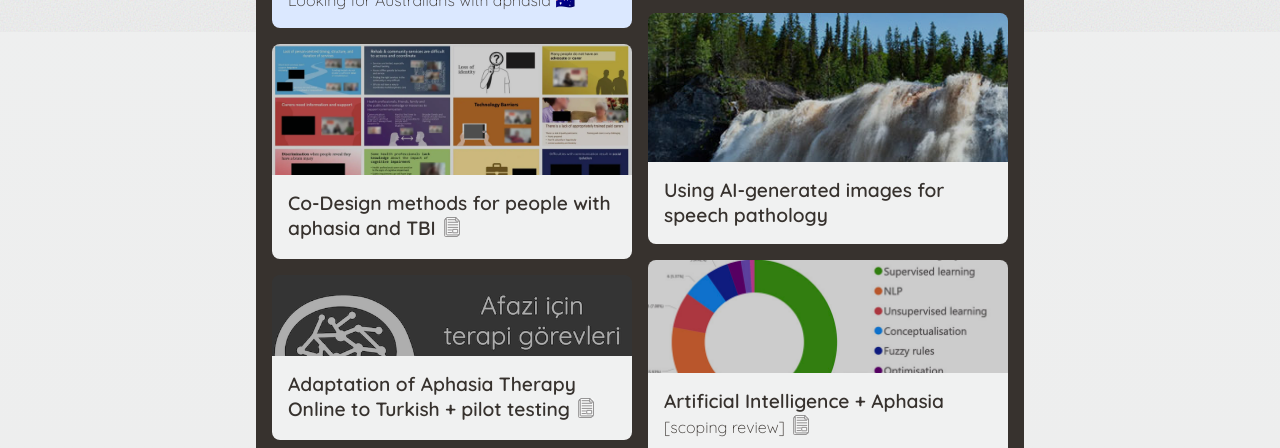
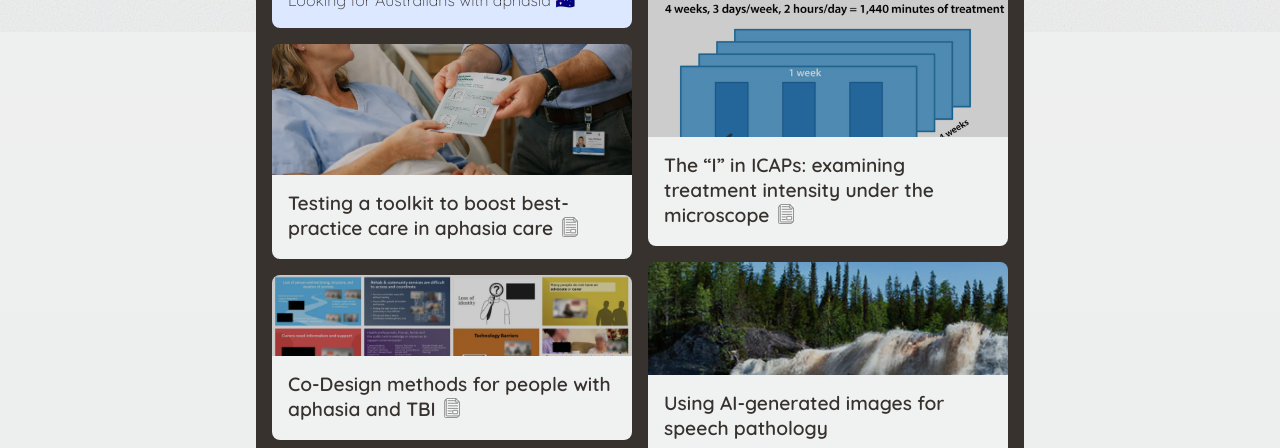
Before and after one commit to JohnEPierce/JohnEPierce.github.io, a plain HTML site: page index.html in a window 1280 px wide. Shown: the part 848-1296 px from the top of the page. Drawn offline with Linux system fonts and the light colour scheme.

Commit message:
Add tookit

```diff
--- a/index.html
+++ b/index.html
@@ -245,6 +245,16 @@
                 </div>
             </a>
         </div>
+        <div class="implementation aphasia clinical_guidelines Publications">
+            <a href="https://doi.org/10.1080/17549507.2025.2573342" target="">
+                <div class="cardUpper" >
+                    <img src="images/aphasiafriendlyinfo.webp" alt="" style="width: 102%;"/>
+                </div>
+                <div class="cardLower">
+                    Testing a toolkit to boost best-practice care in aphasia care
+                </div>
+            </a>
+        </div>
         <div class="Communication_Connect Co-Design aphasia technology Publications">
             <a href="papers/Refining methods of EBCD Accepted.pdf" target="">
                 <div class="cardUpper" >
@@ -255,10 +265,10 @@
                 </div>
             </a>
         </div>
-        <div class="aphasia bilingual_tools Publications">
+        <div class="aphasia bilingual_tools Publications"  style="border: 1px #f0f1f199 solid;">
             <a href="https://doi.org/10.1111/1460-6984.70143" target="">
                 <div class="cardUpper" >
-                    <img src="images/turkishATO.png" alt="" style="width: 102%;filter: contrast(0.7);"/>
+                    <img src="images/turkishATO.png" alt="" style="width: 102%;"/>
                 </div>
                 <div class="cardLower">
                     Adaptation of Aphasia Therapy Online to Turkish + pilot testing
```
Also changed, not shown: images/aphasiafriendlyinfo.webp (added).
